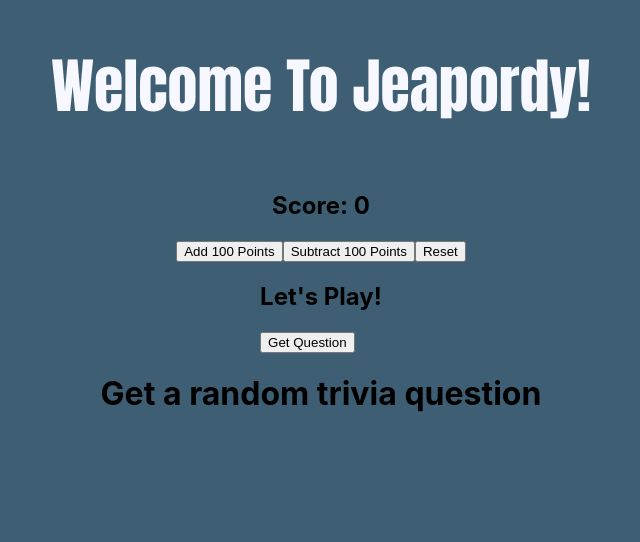
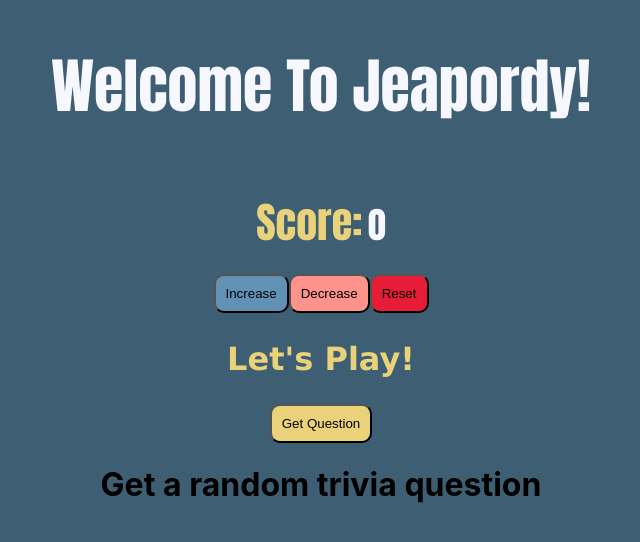
Before and after one commit to isaacasher97/jService2.0_w14d3HW, a React (Create React App) app: page / in a window 1280 px wide. Shown: the top 542 px of the page, without its empty margins (319-959 px from the left). Built offline with nearby package versions, Linux system fonts and the light colour scheme.

Commit message:
styling added, App MVP completed

```diff
--- a/src/components/ControlledForm.js
+++ b/src/components/ControlledForm.js
@@ -27,7 +27,7 @@ function ControlledForm(props) {
 
 
     return <div className="form">
-        <h2>Let's Play!</h2>
+        <h2 className="letsPlay">Let's Play!</h2>
         <form onSubmit={handleSubmit}>
             <input type="submit" value={"Get Question"}/>
         </form>
--- a/src/components/Display.js
+++ b/src/components/Display.js
@@ -10,17 +10,17 @@ function Display(props) {
 
   if (props.question[0].question) {
     return (
-      <div>
-        <h1><span>Category:</span> {question.category.title}</h1>
-        <h1><span>Points:</span> {question.value}</h1>
-        <h2><span>Question:</span> {question.question}</h2>
-        <button onClick={toggleAnswer}>
-          {showAnswer ? 'Hide Answer' : 'Show Answer'}
+      <div className='displayContainer'>
+        <h1><span className='category'>Category:</span> <span className='categoryAnswer'>{question.category.title}</span></h1>
+        <h1><span className='pointsName'>Points:</span> <span className='pointsAmount'>{question.value}</span></h1>
+        <h2><span className='questionName'>Question:</span> <span className='questionAnswer'>{question.question}</span></h2>
+        <button className='answerButton' onClick={toggleAnswer}>
+          {showAnswer ? 'Hide Answer' : 'Click To Reveal Answer'}
         </button>
         {showAnswer && (
-          <div>
-            <h3>Answer:</h3>
-            <p>{question.answer}</p>
+          <div className='answerContainer'>
+            <h3><span className='shownAnswer'>Answer:</span> <span className='shownAnswerDefined'>{question.answer}</span></h3>
+
           </div>
         )}
       </div>
--- a/src/components/Score.js
+++ b/src/components/Score.js
@@ -17,11 +17,11 @@ function Score(props) {
 
   return (
     <div className="App-header">
-      <h2>Score: {score}</h2>
+      <h2><span id='scoreName'>Score:</span> <span id='scoreAmount'>{score}</span></h2>
       <div className="buttons-container">
-        <button className="score-button" onClick={addPoints}>Add 100 Points</button>
-        <button className="score-button" onClick={subtractPoints}>Subtract 100 Points</button>
-        <button className="reset-button" onClick={resetScore}>Reset</button>
+        <button className="addButton" onClick={addPoints}>Increase</button>
+        <button className="subtractButton" onClick={subtractPoints}>Decrease</button>
+        <button className="resetButton" onClick={resetScore}>Reset</button>
       </div>
     </div>
   );
--- a/src/index.css
+++ b/src/index.css
@@ -13,6 +13,10 @@ code {
     monospace;
 }
 
+h1, h2, h3{
+  text-align: center;
+}
+
 .App {
   display: flex;
   flex-direction: column;
@@ -21,12 +25,123 @@ code {
   justify-content: center;
 }
 
-h2 {
-  text-align: center;
-}
-
 .topHeading {
   color: #F7F7FF;
   font-family: Impact, Haettenschweiler, 'Arial Narrow Bold', sans-serif;
   font-size: 60px;
+  text-align: center;
 }
+
+#scoreName {
+  color: #EAD27A;
+  font-size: 1.75em;
+  font-family: Impact, Haettenschweiler, 'Arial Narrow Bold', sans-serif;
+}
+
+#scoreAmount {
+  color: #F7F7FF;
+  font-size: 1.5em;
+  font-family: Impact, Haettenschweiler, 'Arial Narrow Bold', sans-serif;
+}
+
+.addButton {
+  padding: 10px;
+  border-radius: 10px;
+  background-color: #6191B5;
+}
+
+.subtractButton {
+  padding: 10px;
+  border-radius: 10px;
+  background-color: #FE938C;
+}
+
+.resetButton {
+  padding: 10px;
+  border-radius: 10px;
+  background-color: #E71D37;
+}
+
+.letsPlay {
+  color: #EAD27A;
+  font-size: 2em;
+  font-family: 'Lucida Sans', 'Lucida Sans Regular', 'Lucida Grande', 'Lucida Sans Unicode', Geneva, Verdana, sans-serif;
+}
+
+form {
+  display: flex;
+  justify-content: center;
+}
+
+form > input {
+  padding: 10px;
+  border-radius: 10px;
+  background-color: #EAD27A;
+}
+
+.displayContainer {
+  display: flex;
+  flex-direction: column;
+  align-items: center;
+  flex-wrap: wrap;
+}
+
+.category {
+  color: #EAD27A;
+  font-size: 1.3em;
+  font-family: Impact, Haettenschweiler, 'Arial Narrow Bold', sans-serif;
+}
+
+.categoryAnswer {
+  color: #F7F7FF;
+  font-size: 1em;
+  font-family: Impact, Haettenschweiler, 'Arial Narrow Bold', sans-serif;
+}
+
+.pointsName {
+  color: #EAD27A;
+  font-size: 1.3em;
+  font-family: Impact, Haettenschweiler, 'Arial Narrow Bold', sans-serif;
+}
+
+.pointsAmount {
+  color: #F7F7FF;
+  font-size: 1em;
+  font-family: Impact, Haettenschweiler, 'Arial Narrow Bold', sans-serif;
+}
+
+.questionName {
+  color: #EAD27A;
+  font-size: 1.3em;
+  font-family: Impact, Haettenschweiler, 'Arial Narrow Bold', sans-serif;
+
+}
+
+.questionAnswer {
+  color: #F7F7FF;
+  font-size: 1em;
+  font-family: Impact, Haettenschweiler, 'Arial Narrow Bold', sans-serif;
+}
+
+.answerButton {
+  padding: 20px;
+  width: 250px;
+  background-color: #1A2650;
+  color: #F7F7FF;
+  font-size: 1em;
+  font-weight: 900;
+  font-family: 'Lucida Sans', 'Lucida Sans Regular', 'Lucida Grande', 'Lucida Sans Unicode', Geneva, Verdana, sans-serif;
+}
+
+.shownAnswer {
+  color: #EAD27A;
+  font-size: 1.75em;
+  font-family: Impact, Haettenschweiler, 'Arial Narrow Bold', sans-serif;
+}
+
+.shownAnswerDefined {
+  color: #F7F7FF;
+  font-size: 1.5em;
+  font-family: Impact, Haettenschweiler, 'Arial Narrow Bold', sans-serif;
+  text-transform: capitalize;
+}
```
